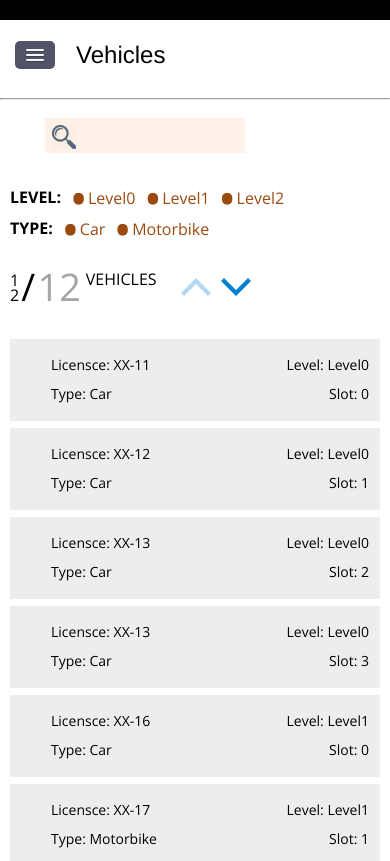
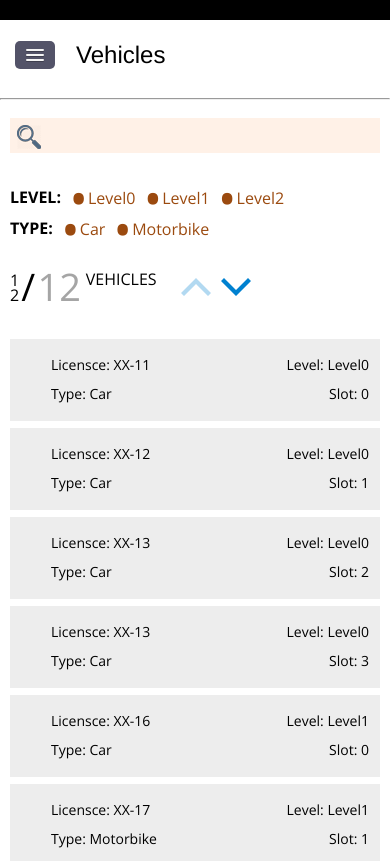
Before and after one commit to eugenebelov/ng-ysura-task, a website: page app/index.html in a window 390 px wide. Shown: the top 861 px of the page. Drawn offline with nearby package versions, Linux system fonts and the light colour scheme; some packages are replaced by stand-ins of ours; files that its build step writes are made by us from their sources.

Commit message:
polishing

```diff
--- a/app/styles/main.css
+++ b/app/styles/main.css
@@ -272,6 +272,7 @@ ul {
   width: 200px;
   padding-left: 25px;
   margin: 0 0 30px 35px;
+  text-transform: uppercase;
 }
 
 .filter-by-level h4,
@@ -335,6 +336,16 @@ ul {
 @media (max-width: 979px) {
   .container {
     padding: 10px;
+  }
+
+  .settings-parking,
+  .new-vehicle {
+      width: 80%;
+  }
+
+  .seach-by-licence input[type=text] {
+    width: 100%;
+    margin: 0 20px 30px 0;
   }
 
   .filter,
--- a/app/views/main.html
+++ b/app/views/main.html
@@ -1,6 +1,9 @@
 <aside class="filter">
   <div class="seach-by-licence">
-    <input type="text" value="License plate" ng-model='filterModelLicense.licensce'/>
+    <input type="text" value="License plate"
+            ng-model='filterModelLicense.licensce'
+            ng-model-options="{ debounce: 500 }"
+            ng-maxlength='15'/>
   </div>
   <div class="filter-by-level">
     <h4>Level:</h4>
```
